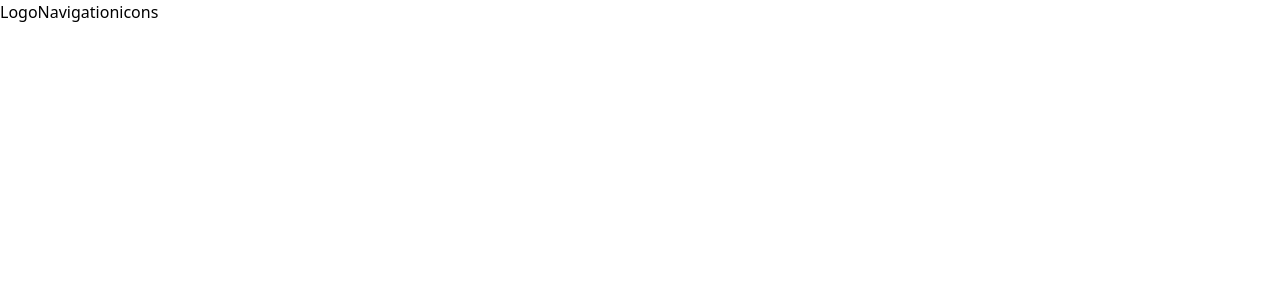
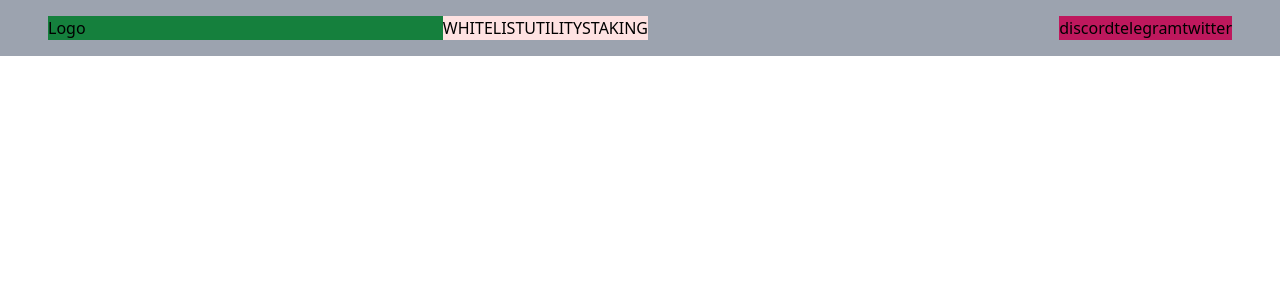
Before and after one commit to DvaeFroot/bera.casino-client, a Nuxt app: page / in a window 1280 px wide. Shown: the top 300 px of the page. Built offline with nearby package versions, Linux system fonts and the light colour scheme.

Commit message:
add: layout for navbar

```diff
--- a/components/AppNavBar.vue
+++ b/components/AppNavBar.vue
@@ -1,11 +1,24 @@
 <template>
-  <div class="flex flex-row">
-    <div class="flex flex-row">
-      <div>Logo</div>
-      <div>Navigation</div>
+  <div class="flex justify-between flex-row px-12 py-4 bg-gray-400">
+    <div class="flex flex-row justify-between bg-green-700 w-[600px]">
+      <div>Logo
+      </div>
+      <div class="flex flex-row justify-evenly ml-16 bg-red-100">
+        <div>
+          WHITELIST
+        </div>
+        <div>
+          UTILITY
+        </div>
+        <div>
+          STAKING
+        </div>
+      </div>
     </div>
-    <div>
-      <p>icons</p>
+    <div class="flex flex-row bg-pink-700">
+      <p>discord</p>
+      <p>telegram</p>
+      <p>twitter</p>
     </div>
   </div>
 </template>
```
